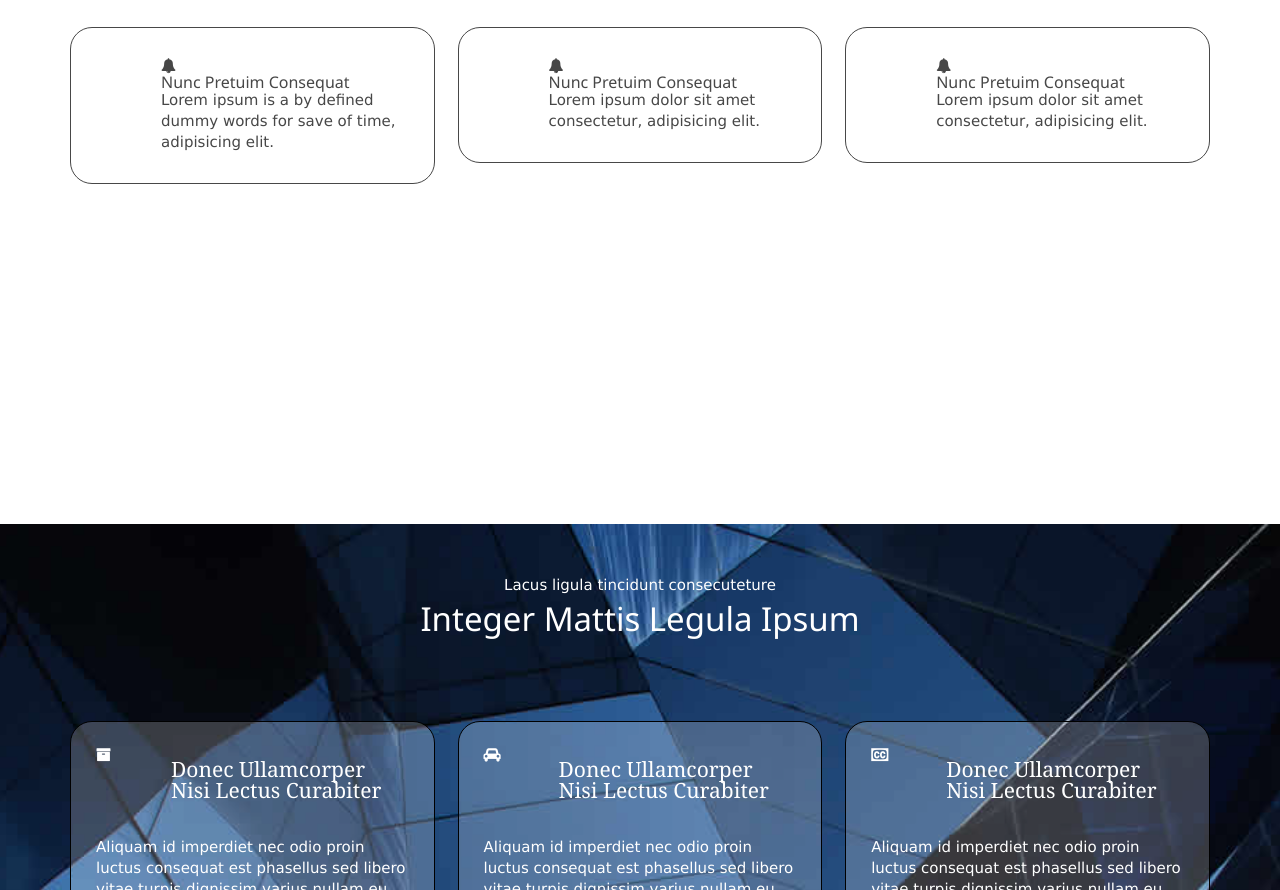
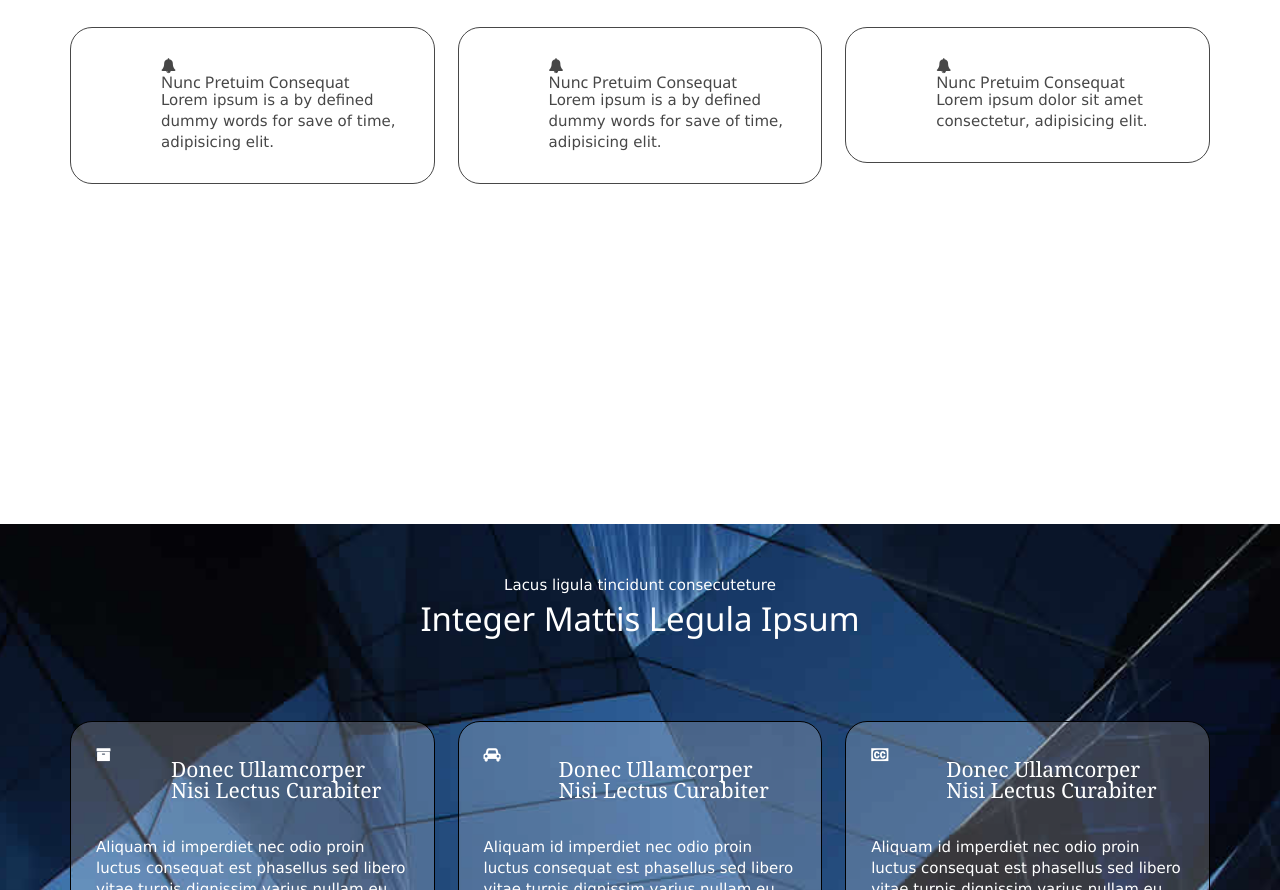
Before and after one commit to EmraanIqbal/siopp-template, a plain HTML site: page index.html in a window 1280 px wide. Shown: the part 1066-1956 px from the top of the page. Drawn offline with nearby package versions, Linux system fonts and the light colour scheme.

Commit message:
index.html

```diff
--- a/index.html
+++ b/index.html
@@ -157,7 +157,7 @@
                                         </a>
                                     </footer>
                                     <h6>Nunc pretuim consequat</h6>
-                                    <p>Lorem ipsum dolor sit amet consectetur, adipisicing elit.</p>
+                                    <p>Lorem ipsum is a by defined dummy words for save of time, adipisicing elit.</p>
                                 </article>
                             </li>
                             <li class="one_third">
```
